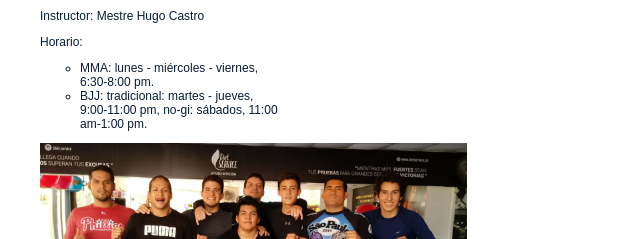
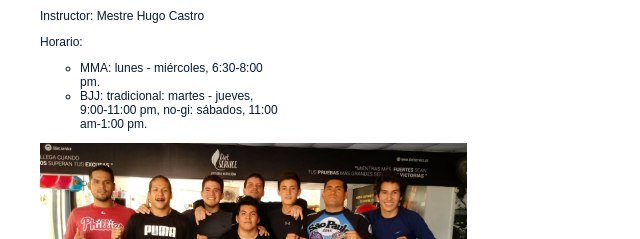
Before and after one commit to tinoreyna1984/constrictor_old, a plain HTML site: page constrictor/02_sedes_horarios.html in a window 1280 px wide. Shown: the part 151-390 px from the top of the page, 0-640 px from the left. Drawn offline with Linux system fonts and the light colour scheme.

Commit message:
Corrección de horario
Corrección de horario

```diff
--- a/constrictor/02_sedes_horarios.html
+++ b/constrictor/02_sedes_horarios.html
@@ -41,7 +41,7 @@
 					<p>Horario:</p>
 					<p>
 						<ul>
-							<li>MMA: lunes - miércoles - viernes, 6:30-8:00 pm.</li>
+							<li>MMA: lunes - miércoles, 6:30-8:00 pm.</li>
 							<li>BJJ: tradicional: martes - jueves, 9:00-11:00 pm, no-gi: sábados, 11:00 am-1:00 pm.</li>
 						</ul>
 					</p>
```
